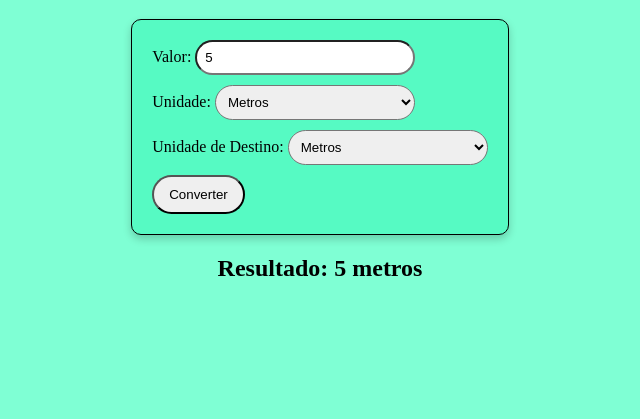
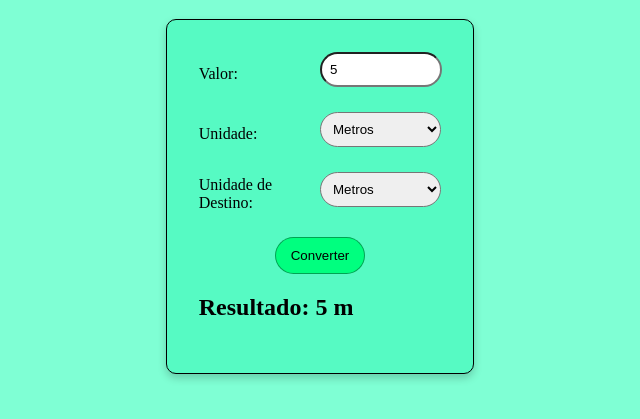
Before and after one commit to vinicius0919/CONVERSOR, a plain HTML site: page index.html in a window 1280 px wide. Both pictures are taken after typing "5" into the empty fields and a click on the button "Converter". Shown: the part 69-488 px from the top of the page, without its empty margins (320-960 px from the left). Drawn offline with Linux system fonts and the light colour scheme.

```diff
--- a/index.css
+++ b/index.css
@@ -7,23 +7,43 @@ body{
 }
 .container{
     background-color: rgb(86, 250, 195);
-    padding: 20px;
+    padding: 2rem;
     border-radius: 10px;
     border: 1px solid black;
     box-shadow: 0px 4px 8px rgba(0, 0, 0, 0.2);
+    width: fit-content;
+}
+.row {
+    display: flex;
+    flex-direction: row;
+    align-items: center;
+    margin-bottom: 15px;
+}
+.col{
+    width: 50%;
 }
 label {
     margin: 10px 0;
 }
 input, select {
+    width: 100%;
     padding: 8px;
     margin-bottom: 10px;
-    width: 200px;
     border-radius: 30px;
+}
+#valor {
+    max-width: 84%;
+}
+.button-container {
+    display: flex;
+    justify-content: center;
+    margin-top: 20px;
 }
 button {
     padding: 10px 15px;
     border-radius: 30px;
+    background-color: springgreen;
+    border: 1px solid rgba(0, 0, 0, 0.356);
 }
 button:hover {
     background-color: rgb(0, 255, 0);
@@ -31,3 +51,26 @@ button:hover {
     cursor: pointer;
     transition: all 0.3s ease;
 }
+
+@media (max-width: 600px) {
+    body {
+        padding: 1rem;
+    }
+    .container {
+        width: 80%;
+        padding: 2rem;
+    }
+    .row {
+        flex-direction: column;
+        align-items: flex-start;
+    }
+    #valor {
+        max-width: calc(100% - 20px);
+    }
+    .col {
+        width: 100%;
+    }
+    input, select {
+        width: 100%;
+    }
+}
--- a/index.html
+++ b/index.html
@@ -9,13 +9,19 @@
 <body>
     <h1>Conversor de Unidades de Medida</h1>
     <div class="container">
-        <div>
-
+        <div class="row">
+            <div class="col">
                 <label for="valor">Valor:</label>
+            </div>
+            <div class="col">
                 <input type="number" id="valor" placeholder="Digite o valor">
             </div>
-        <div>
+        </div>
+        <div class="row">
+            <div class="col">
                 <label for="unidade">Unidade:</label>
+            </div>
+            <div class="col">
                 <select id="unidadeInicial">
                     <option value="metros">Metros</option>
                     <option value="quilometros">Quilômetros</option>
@@ -23,8 +29,12 @@
                     <option value="milimetros">Milímetros</option>
                 </select>
             </div>
-        <div>
+        </div>
+        <div class="row">
+            <div class="col">
                 <label for="unidade">Unidade de Destino:</label>
+            </div>
+            <div class="col">
                 <select id="unidadeDestino">
                 <option value="metros">Metros</option>
                 <option value="quilometros">Quilômetros</option>
@@ -32,6 +42,9 @@
                 <option value="milimetros">Milímetros</option>
             </select>
         </div>
+    </div>
+    <div class="button-container">
+
         <button id="converter">Converter</button>
     </div>
     <h2 id="resultado"></h2>
--- a/index.js
+++ b/index.js
@@ -1,34 +1,50 @@
-const input = document.getElementById('valor');
+const input = document.getElementById("valor");
 
-const resultado = document.getElementById('resultado');
+const resultado = document.getElementById("resultado");
 
-const converter = document.getElementById('converter');
+const converter = document.getElementById("converter");
 
-const unidadeInicial = document.getElementById('unidadeInicial');
-const unidadeDestino = document.getElementById('unidadeDestino');
+const unidadeInicial = document.getElementById("unidadeInicial");
+const unidadeDestino = document.getElementById("unidadeDestino");
 
 function converterUnidade(valor, unidadeInicial, unidadeDestino) {
   const fatores = {
-    'milimetros': 0.001,
-    'centimetros': 0.01,
-    'metros': 1,
-    'quilometros': 1000
+    milimetros: {value: 0.001, shortName: "mm"},
+    centimetros: {value: 0.01, shortName: "cm"},
+    metros: {value: 1, shortName: "m"},
+    quilometros: {value: 1000, shortName: "km"},
   };
 
   // Converte o valor para metros
-  const valorEmMetros = valor * fatores[unidadeInicial];
+  const valorEmMetros = valor * fatores[unidadeInicial].value;
   // Converte de metros para a unidade de destino
-  const valorConvertido = valorEmMetros / fatores[unidadeDestino];
+  const valorConvertido = valorEmMetros / fatores[unidadeDestino].value;
 
-  return valorConvertido;
+  return `${valorConvertido} ${fatores[unidadeDestino].shortName}`;
 }
 
-converter.addEventListener('click', () => {
-  const valor = parseFloat(input.value);
-  const unidadeOrigem = unidadeInicial.value;
-  const unidadeAlvo = unidadeDestino.value;
-  console.log(valor, unidadeOrigem, unidadeAlvo);
+// converter para formatação brasileira
+function formatarResultado(valor) {
+  return valor.toLocaleString("pt-BR", {
+    minimumFractionDigits: 2,
+    maximumFractionDigits: 20,
+  });
+}
 
-  const resultadoConversao = converterUnidade(valor, unidadeOrigem, unidadeAlvo);
-  resultado.textContent = `Resultado: ${resultadoConversao} ${unidadeAlvo}`;
+converter.addEventListener("click", () => {
+  if (input.value && input.value > 0) {
+    const valor = parseFloat(input.value);
+    const unidadeOrigem = unidadeInicial.value;
+    const unidadeAlvo = unidadeDestino.value;
+
+    const resultadoConversao = converterUnidade(
+      valor,
+      unidadeOrigem,
+      unidadeAlvo
+    );
+    resultado.textContent = `Resultado:
+     ${formatarResultado(
+      resultadoConversao
+    )}`;
+  }
 });
```
Lines whose indentation alone changed are shown as unchanged.
